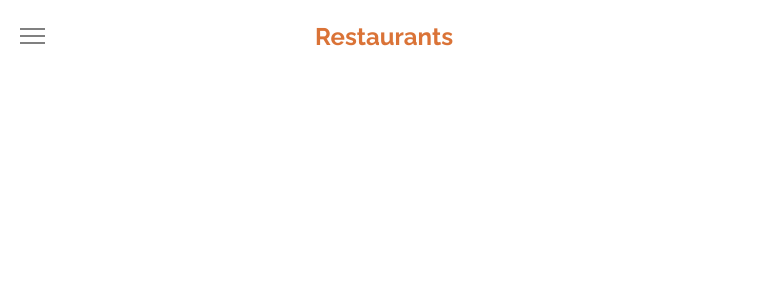
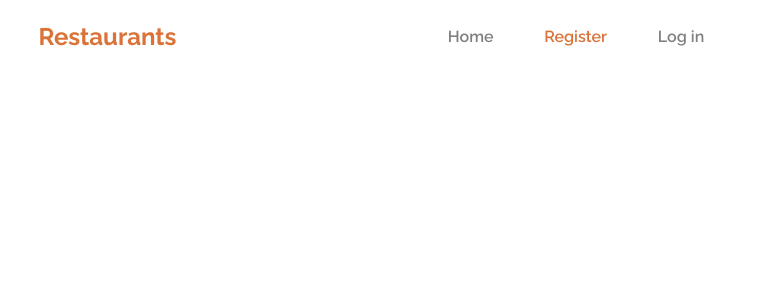
Before and after one commit to azarnighian/CS50W-FinalProject, a Django app: a page that uses restaurants/templates/restaurants/layout.html in a window 768 px wide. Shown: the top 300 px of the page. Run offline with Django 3.2, Linux system fonts and the light colour scheme.

Commit message:
Made navbar mobile first (from max-width to min-width)

```diff
--- a/restaurants/static/restaurants/layout.css
+++ b/restaurants/static/restaurants/layout.css
@@ -7,6 +7,8 @@
 
 html,body {
   height: 100%;
+  overflow-x: hidden;
+  position: relative; /* https://stackoverflow.com/a/27612858/11528872 */
 }
 
 /* Variables */
@@ -34,15 +36,27 @@ nav {
   font-size: 1.5rem;
   color: var(--Orange);
   cursor: default;
-  width: 40%;
+  width: auto;
 }
 .nav-links {
-  display: flex;
-  justify-content: space-around;
-  width: 30%;
+  position: absolute;
+      left: 0px;
+      height: calc( 100vh - (var(--NavBarHeight)) );
+      top: var(--NavBarHeight);
+      background-color: white;
+      display: flex;
+      flex-direction: column;
+      justify-content: space-around;
+      align-items: center;
+      width: 50%;
+      transform: translateX(-100%);
+      transition: transform 0.6s;
+
+      z-index: 10;
 }
 .nav-links li {
   list-style: none;
+  opacity: 0;
 }
 .nav-links a {
   text-decoration: none;
@@ -56,8 +70,9 @@ nav {
 }
 
 .burger {
-  display: none;
-  cursor: pointer;
+  display: block;
+  position: absolute;
+  left: 15px;
 }
 .burger div {
   width: 25px;
@@ -67,51 +82,48 @@ nav {
   transition: all 0.3s ease;
 }
 
-@media screen and (max-width:1024px){
+
+@media screen and (min-width: 768px){
+  .logo {
+    width: 40%;
+  }
+
+  /* Reseting mobile styles */
+
+  html, body {
+    overflow-x: initial;
+    position: initial;
+  }
+
   .nav-links {
     width: 40%;
+
+    position: initial;
+      left: initial;
+      height: initial;
+      top: initial;
+      background-color: initial;
+      flex-direction: initial;
+      align-items: initial;
+      transform: initial;
+      transition: initial;
+
+      z-index: initial;
+  }
+  .nav-links li {
+    opacity: initial;
+  }
+  .burger {
+    display: none;
   }
 }
 
-@media screen and (max-width:768px){
-  html, body {
-    overflow-x: hidden;
-    position: relative; /* https://stackoverflow.com/a/27612858/11528872 */
-  }
-
-  .logo {
-    width: auto;
-  }
+@media screen and (min-width: 1024px){
   .nav-links {
-    position: absolute;
-      left: 0px;
-      height: calc( 100vh - (var(--NavBarHeight)) );
-      top: var(--NavBarHeight);
-      background-color: white;
-      display: flex;
-      flex-direction: column;
-      align-items: center;
-      width: 50%;
-      transform: translateX(-100%);
-      transition: transform 0.6s;
-
-      z-index: 10;
-  }
-  .nav-links li {
-    opacity: 0;
-  }
-  .nav-links a {
-    color: var(--Orange);
-  }
-  .nav-links a:hover {
-  color: grey;
-}
-  .burger {
-    display: block;
-    position: absolute;
-    left: 15px;
+    width: 30%;
   }
 }
+
 
 .nav-active {
   transform: translateX(0%);
```
Also changed, not shown: restaurants/static/restaurants/index.css (+20 -13 lines).
